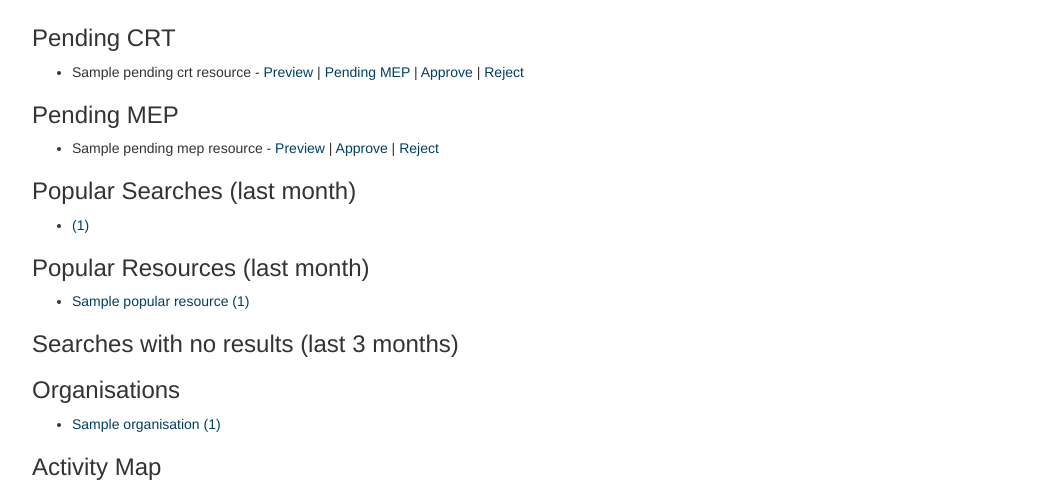
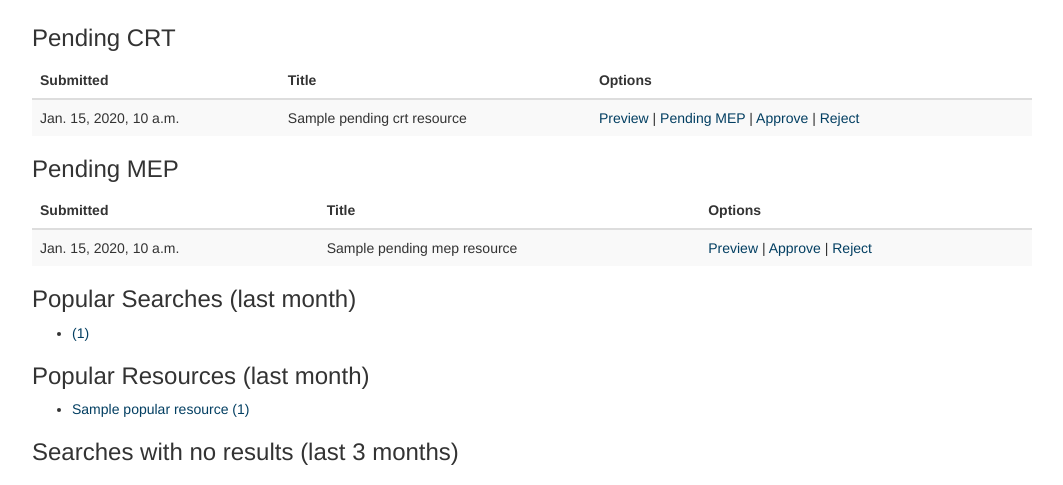
Before and after one commit to mPowering/django-orb, a Django app: template orb/templates/orb/analytics/home.html in a window 1280 px wide. Shown: the part 429-914 px from the top of the page, without its empty margins (108-1171 px from the left). Run offline with Django 3.2, Linux system fonts and the light colour scheme; the template is opened without the code that fills it: most values are stand-ins (such as "Sample title", 1, 10 or a date in 2020); parts of the project's set-up code (start-up, migrations or seed data) failed here and were passed over; some libraries are stand-ins or nearby versions.

Commit message:
CLOSED - task 174: Update list of pending resources on analytics page http://github.com/mpowering/django-orb/issues/issue/174

```diff
--- a/orb/analytics/views.py
+++ b/orb/analytics/views.py
@@ -22,8 +22,8 @@ def home_view(request):
         return HttpResponse(status=401,content="Not Authorized")
     start_date = timezone.now() - datetime.timedelta(days=31)
     end_date = timezone.now()
-    pending_crt_resources = Resource.objects.filter(status=Resource.PENDING_CRT)
-    pending_mep_resources = Resource.objects.filter(status=Resource.PENDING_MRT)
+    pending_crt_resources = Resource.objects.filter(status=Resource.PENDING_CRT).order_by('create_date')
+    pending_mep_resources = Resource.objects.filter(status=Resource.PENDING_MRT).order_by('create_date')
     popular_searches = SearchTracker.objects.filter(access_date__gte=start_date).values('query').annotate(total_hits=Count('id')).order_by('-total_hits')[:10]
     popular_resources = ResourceTracker.objects.filter(access_date__gte=start_date).values('resource','resource__slug','resource__title').annotate(total_hits=Count('id')).order_by('-total_hits')[:10]
     organisations = Tag.objects.filter(category__slug='organisation',resourcetag__isnull=False).annotate(total_resources=Count('resourcetag__id')).order_by('name')
--- a/orb/templates/orb/analytics/home.html
+++ b/orb/templates/orb/analytics/home.html
@@ -64,30 +64,71 @@
 
 <a name="pc"></a>
 <h3>{% trans 'Pending CRT' %}</h3>
-<ul>
+
+{% if pending_crt_resources %}
+<div class="table-responsive">
+         <table class="table table-striped">
+         	 <thead>
+                <tr>
+                  <th>{% trans 'Submitted' %}</th>
+                  <th>{% trans 'Title' %}</th>
+                  <th>{% trans 'Options' %}</th>
+                </tr>
+              </thead>
+              <tbody>
 			{% for pr in pending_crt_resources %}
-	<li>{{ pr.title }} -
+ 			 <tr>
+ 			 	  <td>{{ pr.create_date }}</td>
+                  <td>{{ pr.title }}</td>
+                  <td>
                   <a target="_blank" href="{% url 'orb_resource' pr.slug %}">{% trans 'Preview' %}</a>
 					| <a target="_blank" href="{% url 'orb_resource_pending_mep' pr.id%}">{% trans 'Pending MEP' %}</a>
 					| <a target="_blank" href="{% url 'orb_resource_approve' pr.id %}">{% trans 'Approve' %}</a>
-		| <a target="_blank" href="{% url 'orb_resource_reject' pr.id %}">{% trans 'Reject' %}</a> </li>
-{% empty %}
-	<li>{% trans 'No resources pending CRT review' %}</li>
+					| <a target="_blank" href="{% url 'orb_resource_reject' pr.id %}">{% trans 'Reject' %}</a>
+                  </td>
+
+                </tr>
  			{% endfor %}
-</ul>
+ 			</tbody>
+ 		</table>
+	</div>
+{% else %}
+	<p>{% trans 'No resources pending CRT review' %}</p>
+{% endif%}
 
 <a name="pm"></a>
 <h3>{% trans 'Pending MEP' %}</h3>
-<ul>
+
+{% if pending_mep_resources %}
+<div class="table-responsive">
+         <table class="table table-striped">
+         	 <thead>
+                <tr>
+                  <th>{% trans 'Submitted' %}</th>
+                  <th>{% trans 'Title' %}</th>
+                  <th>{% trans 'Options' %}</th>
+                </tr>
+              </thead>
+              <tbody>
 			{% for pr in pending_mep_resources %}
-	<li>{{ pr.title }} -
+ 			 <tr>
+ 			 	  <td>{{ pr.create_date }}</td>
+                  <td>{{ pr.title }}</td>
+                  <td>
                   <a target="_blank" href="{% url 'orb_resource' pr.slug %}">{% trans 'Preview' %}</a>
 					| <a target="_blank" href="{% url 'orb_resource_approve' pr.id %}">{% trans 'Approve' %}</a>
-		| <a target="_blank" href="{% url 'orb_resource_reject' pr.id %}">{% trans 'Reject' %}</a> </li>
-{% empty %}
-	<li>{% trans 'No resources pending MEP review' %}</li>
+					| <a target="_blank" href="{% url 'orb_resource_reject' pr.id %}">{% trans 'Reject' %}</a>
+                  </td>
+
+                </tr>
  			{% endfor %}
-</ul>
+ 			</tbody>
+ 		</table>
+	</div>
+{% else %}
+	<p>{% trans 'No resources pending MEP review' %}</p>
+{% endif%}
+
 
 <a name="ps"></a>
 <h3>{% trans 'Popular Searches (last month)' %}</h3>
```
Also changed, not shown: 1 other file. Lines whose indentation alone changed are shown as unchanged.
